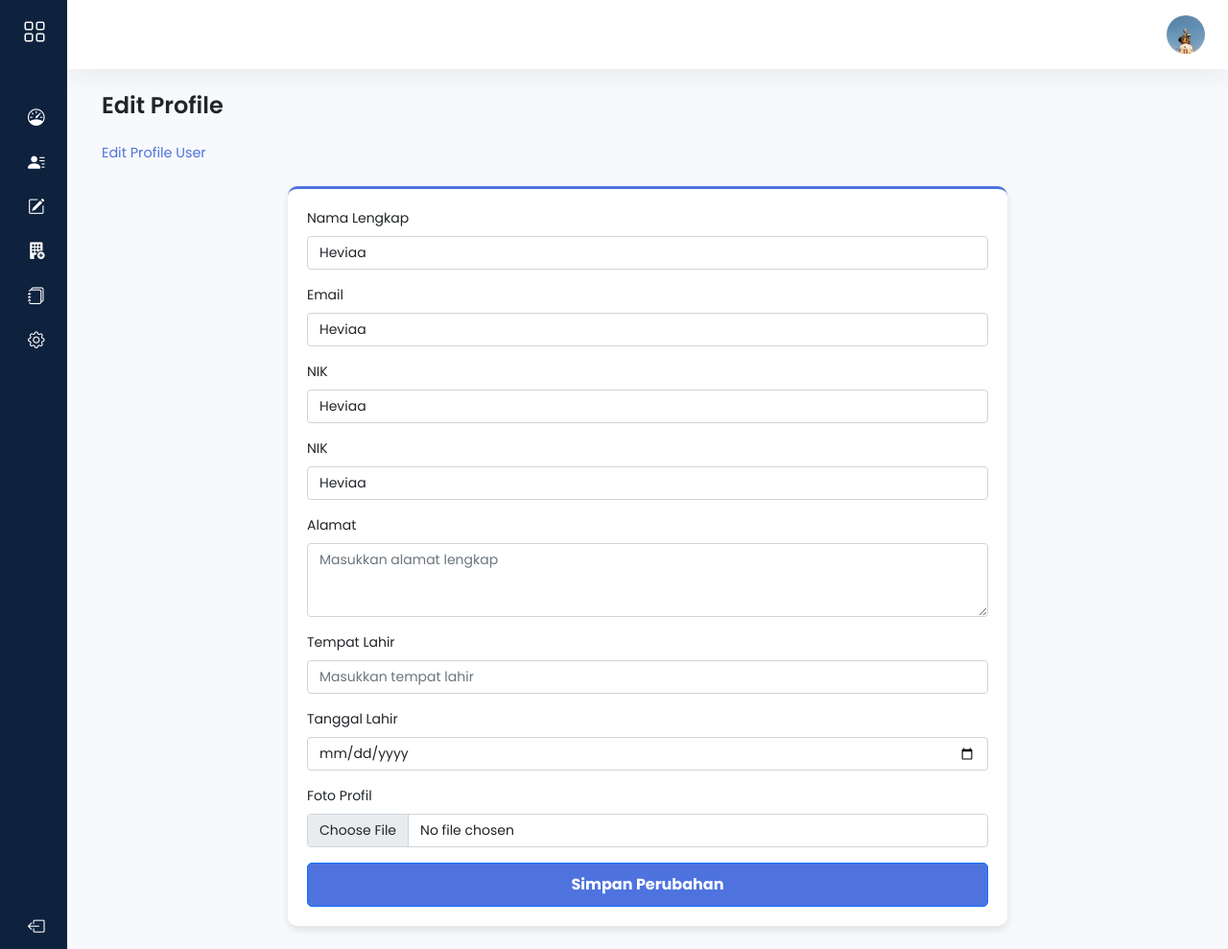
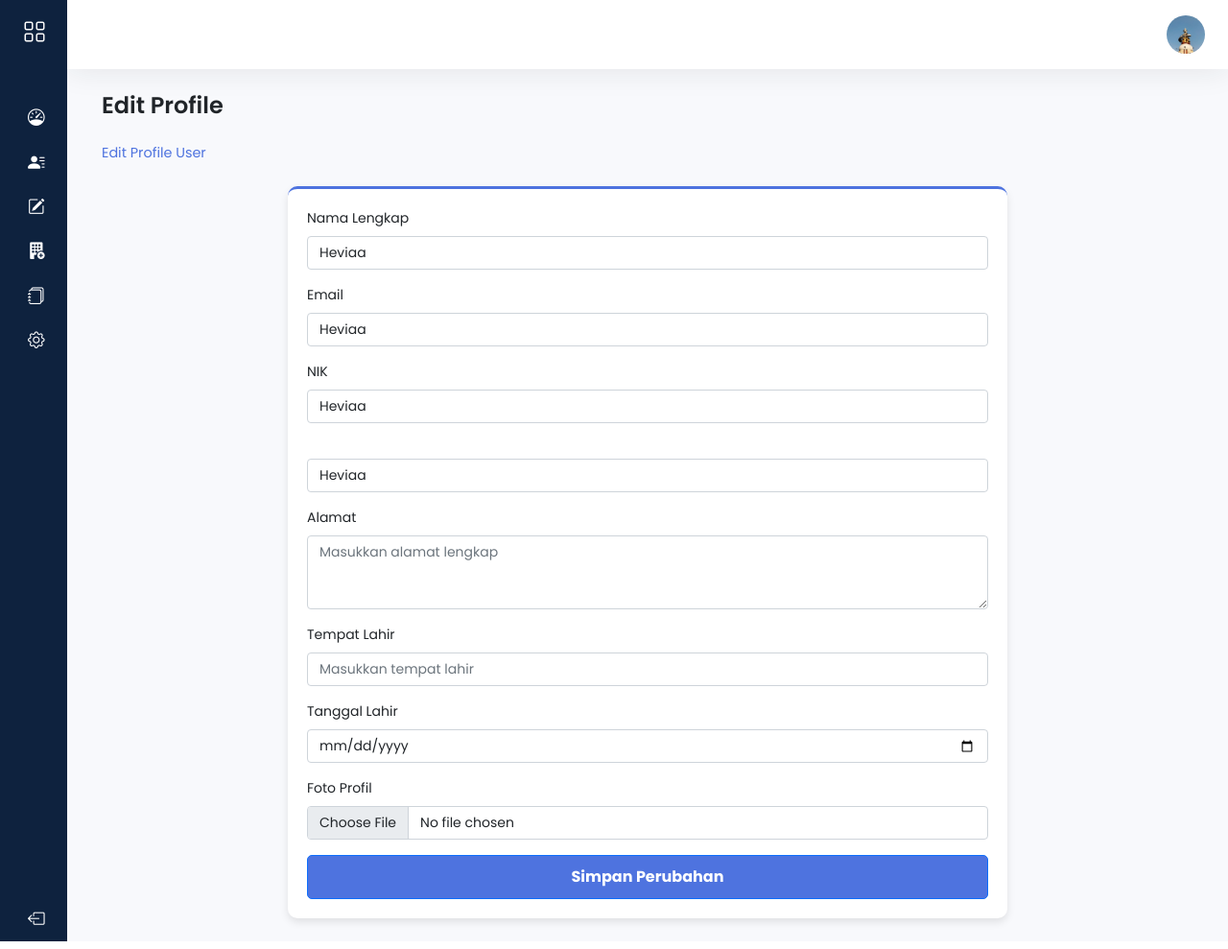
Before and after one commit to DeviDuwiSusanti/magang, a PHP site: page /user/edit_profil.php in a window 1280 px wide. Shown: the whole page at 96% size. Run offline with PHP 8.4, Linux system fonts and the light colour scheme.

Commit message:
edit by hevia

```diff
--- a/layout/sidebarUser.php
+++ b/layout/sidebarUser.php
@@ -9,7 +9,7 @@
     <link href="https://cdn.jsdelivr.net/npm/bootstrap-icons/font/bootstrap-icons.css" rel="stylesheet">
     <link href="https://cdn.jsdelivr.net/npm/bootstrap@5.0.2/dist/css/bootstrap.min.css" rel="stylesheet"
         integrity="sha384-EVSTQN3/azprG1Anm3QDgpJLIm9Nao0Yz1ztcQTwFspd3yD65VohhpuuCOmLASjC" crossorigin="anonymous">
-    <link rel="stylesheet" href="assets/css/dashboard.css">
+    <link rel="stylesheet" href="<?php echo basename($_SERVER['PHP_SELF']) === 'index.php' ? '' : '../'; ?>assets/css/dashboard.css">
 </head>
 
 <body>
@@ -31,13 +31,13 @@
                     </a>
                 </li>
                 <li class="sidebar-item">
-                    <a href="<?php echo basename($_SERVER['PHP_SELF']) === 'edit_profil.php' ? 'edit_profil.php' : 'user/edit_profil.php'; ?>" class="sidebar-link">
+                    <a href="<?php echo basename($_SERVER['PHP_SELF']) === 'index.php' ? 'user/edit_profil.php' : 'edit_profil.php'; ?>" class="sidebar-link">
                         <i class="bi bi-person-lines-fill"></i>
                         <span>Edit Profile</span>
                     </a>
                 </li>
                 <li class="sidebar-item">
-                    <a href="<?php echo basename($_SERVER['PHP_SELF']) === 'kegiatan_aktif.php' ? 'kegiatan_aktif.php' : 'user/kegiatan_aktif.php'; ?>" class="sidebar-link">
+                    <a href="<?php echo basename($_SERVER['PHP_SELF']) === 'index.php' ? 'user/kegiatan_aktif.php' : 'kegiatan_aktif.php'; ?>" class="sidebar-link">
                         <i class="bi bi-pencil-square"></i>
                         <span>Kegiatan Aktif</span>
                     </a>
--- a/user/edit_profil.php
+++ b/user/edit_profil.php
@@ -29,8 +29,8 @@
             </div>
 
             <div class="mb-3">
-                <label for="nik" class="form-label">NIK</label>
-                <input type="text" class="form-control" id="nik" name="nik" value="Heviaa" required>
+                <label for="" class="form-label"></label>
+                <input type="text" class="form-control" id="" name="" value="Heviaa" required>
             </div>
 
             <!-- Alamat -->
```
